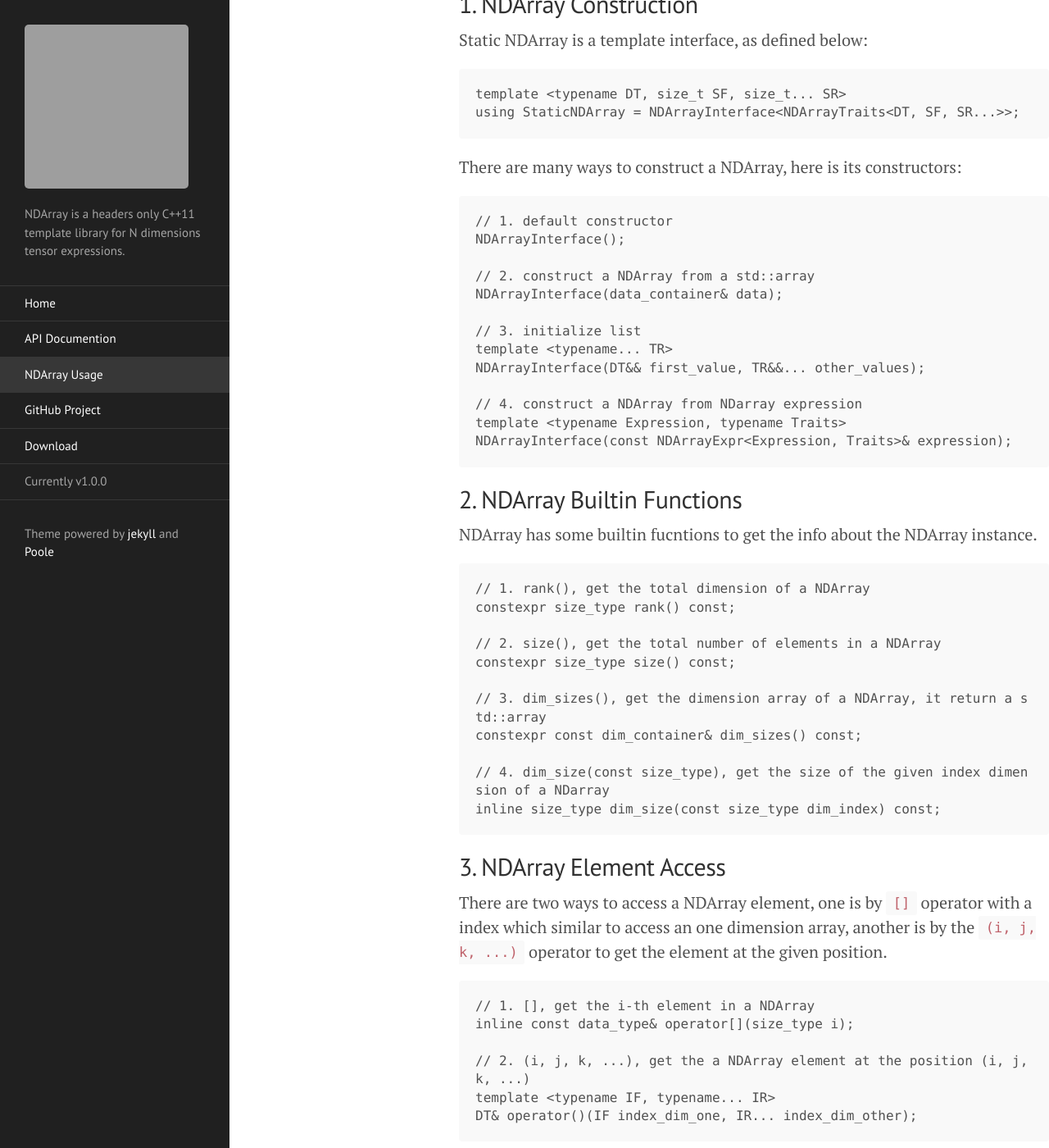
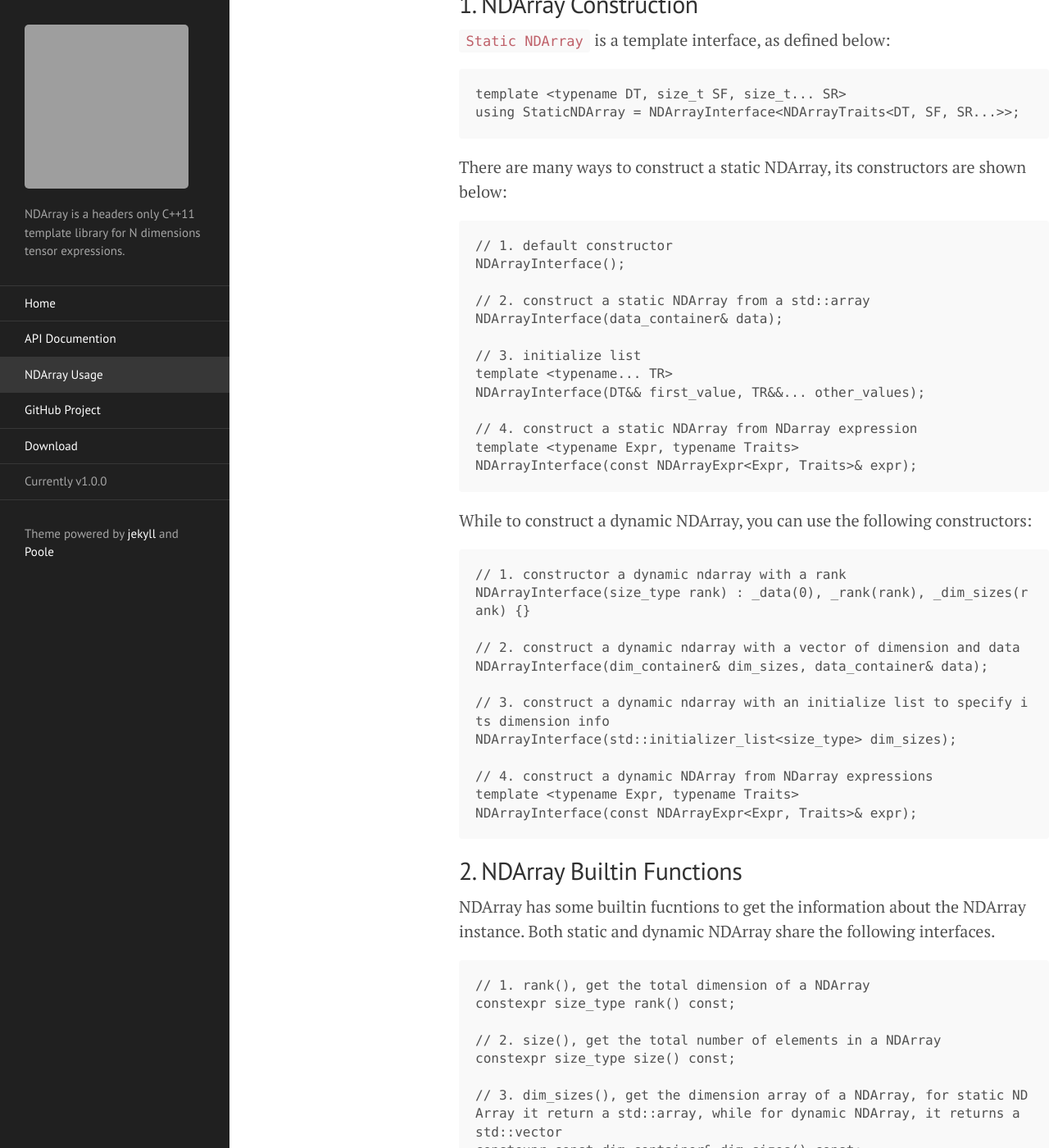
Before and after one commit to lijiansong/ndarray, a Jekyll site: the page built from usage.md, in a window 1280 px wide and 1400 px high, scrolled down 216 px. Shown: the whole window at 82% size. Built offline with Jekyll 4.4.1, drawn with Linux system fonts in a browser that asks for light colours; some of the changed text lies outside the part shown; grey boxes are pictures that could not be loaded.

Commit message:
update dynamic ndarray doc info

````diff
--- a/usage.md
+++ b/usage.md
@@ -5,32 +5,49 @@ title: NDArray Usage
 
 ## 1. NDArray Construction
 
-Static NDArray is a template interface, as defined below:
+`Static NDArray` is a template interface, as defined below:
 ```
 template <typename DT, size_t SF, size_t... SR>
 using StaticNDArray = NDArrayInterface<NDArrayTraits<DT, SF, SR...>>;
 ```
 
-There are many ways to construct a NDArray, here is its constructors:
+There are many ways to construct a static NDArray, its constructors are shown below:
 
 ```
 // 1. default constructor
 NDArrayInterface();
 
-// 2. construct a NDArray from a std::array
+// 2. construct a static NDArray from a std::array
 NDArrayInterface(data_container& data);
 
 // 3. initialize list
 template <typename... TR>
 NDArrayInterface(DT&& first_value, TR&&... other_values);
 
-// 4. construct a NDArray from NDarray expression
-template <typename Expression, typename Traits>
-NDArrayInterface(const NDArrayExpr<Expression, Traits>& expression);
+// 4. construct a static NDArray from NDarray expression
+template <typename Expr, typename Traits>
+NDArrayInterface(const NDArrayExpr<Expr, Traits>& expr);
+```
+
+While to construct a dynamic NDArray, you can use the following constructors:
+
+```
+// 1. constructor a dynamic ndarray with a rank
+NDArrayInterface(size_type rank) : _data(0), _rank(rank), _dim_sizes(rank) {}
+
+// 2. construct a dynamic ndarray with a vector of dimension and data
+NDArrayInterface(dim_container& dim_sizes, data_container& data);
+
+// 3. construct a dynamic ndarray with an initialize list to specify its dimension info
+NDArrayInterface(std::initializer_list<size_type> dim_sizes);
+
+// 4. construct a dynamic NDArray from NDarray expressions
+template <typename Expr, typename Traits>
+NDArrayInterface(const NDArrayExpr<Expr, Traits>& expr);
 ```
 
 ## 2. NDArray Builtin Functions
-NDArray has some builtin fucntions to get the info about the NDArray instance.
+NDArray has some builtin fucntions to get the information about the NDArray instance. Both static and dynamic NDArray share the following interfaces.
 
 ```
 // 1. rank(), get the total dimension of a NDArray
@@ -39,11 +56,15 @@ constexpr size_type rank() const;
 // 2. size(), get the total number of elements in a NDArray
 constexpr size_type size() const;
 
-// 3. dim_sizes(), get the dimension array of a NDArray, it return a std::array
+// 3. dim_sizes(), get the dimension array of a NDArray, for static NDArray it return a std::array, while for dynamic NDArray, it returns a std::vector
 constexpr const dim_container& dim_sizes() const;
 
 // 4. dim_size(const size_type), get the size of the given index dimension of a NDarray
 inline size_type dim_size(const size_type dim_index) const;
+
+// 5. data(), get the data of a NDArray, for static NDArray, it returns a std::array, while for dynamic NDArray, it returns a std::vector
+const data_container& data() const { return _data; }
+
 ```
 
 ## 3. NDArray Element Access
````
Also changed, not shown: _posts/2018-02-26-ndarray-intro.md (+21 -1 lines), ndarray_api.md (+1 -1 lines), 15 other files.
